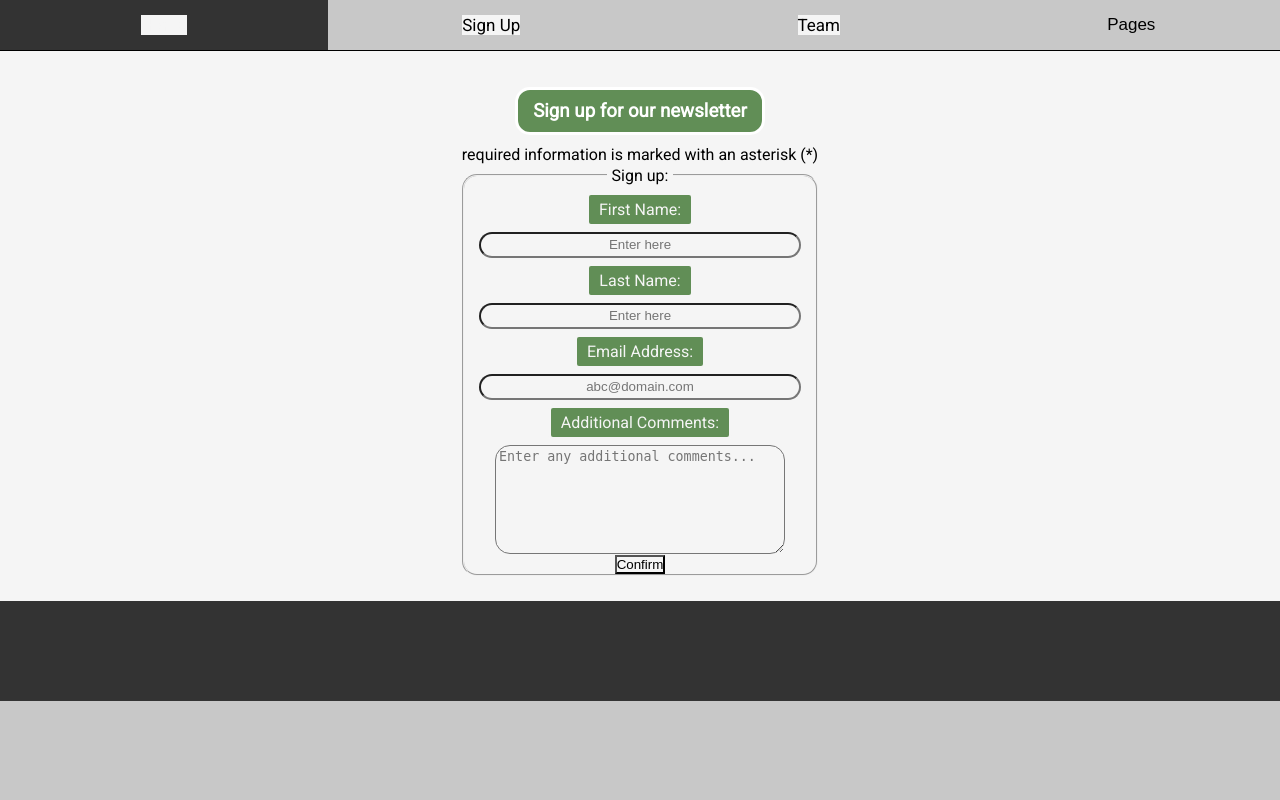
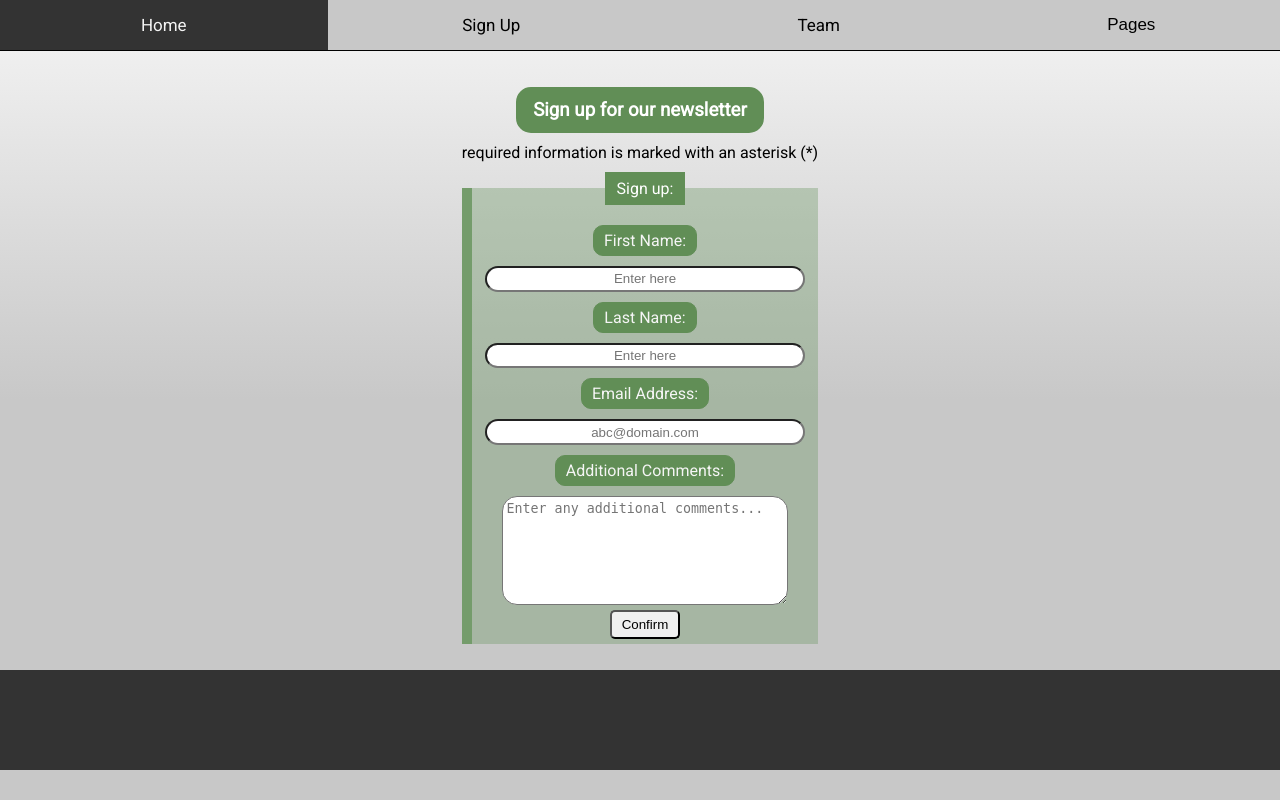
Before and after one commit to Neclin/Sustainable-Development, a Node server app: page /sign-up/sign-up in a window 1280 px wide. Run offline with Node 20, Linux system fonts and the light colour scheme.

Commit message:
modified sign-up.css

```diff
--- a/public/sign-up.css
+++ b/public/sign-up.css
@@ -1,5 +1,4 @@
 * {
-    background-color: whitesmoke;
     padding: 0;
     margin: 0;
     text-decoration: none;
@@ -16,6 +15,9 @@
     background-color: inherit;
 }
 
+.sign-upMain{
+    display: block;
+}
 
 #wrapper {
     text-align: center;
@@ -28,16 +30,26 @@
     display: inline-block;
     margin: 10px 5px;
     border-radius: 15px;
+    border: 2px solid #618e56;
     background-color: #618e56;
     color: white;
 }
 
 fieldset {
-    border-radius: 15px;
+    border-left: 10px solid rgb(116, 156, 107);
+    border-right: 0px;
+    border-bottom: 0px;
+    border-top: 0px;
+    background-color: rgb(116, 156, 107, 0.4);
+    margin-top: 10px;
 }
 
 legend {
-    padding: 2px 5px;
+    padding: 5px 10px;
+    border: 2px solid #618e56;
+    background-color: #618e56;
+    color: white;
+    margin: 10px 0px;
 }
 
 label {
@@ -45,24 +57,39 @@
     background-color: #618e56;
     color: whitesmoke;
     padding: 5px 10px;
-    margin: 5px;
-    border: solid;
-    border-radius: 5px;
+    margin: 10px 0px;
+    border: 1px solid #618e56;
+    border-radius: 10px;
+}
+
+input, textarea {
+    border-radius: 15px;
+    margin: auto;
+    display: block;
+}
+
+input:active, textarea:active {
+    border-style: inset;
 }
 
 input {
-    display: block;
-    margin: auto;
     padding: 1% 20%;
     text-align: center;
-    border-radius: 15px;
 }
 
 textarea {
-    display: block;
-    margin: auto;
     height: 100px;
     width: 80%;
     padding: 1%;
-    border-radius: 15px;
 }
+
+#submit {
+    margin: 5px 0px;
+    padding: 5px 10px;
+    border-radius: 5px;
+    border-style: outset;
+}
+
+#submit:active {
+    border-style: inset;
+}
```
